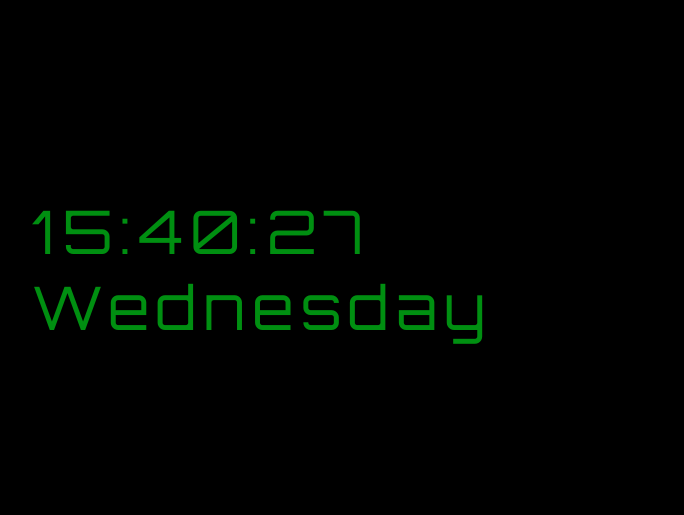
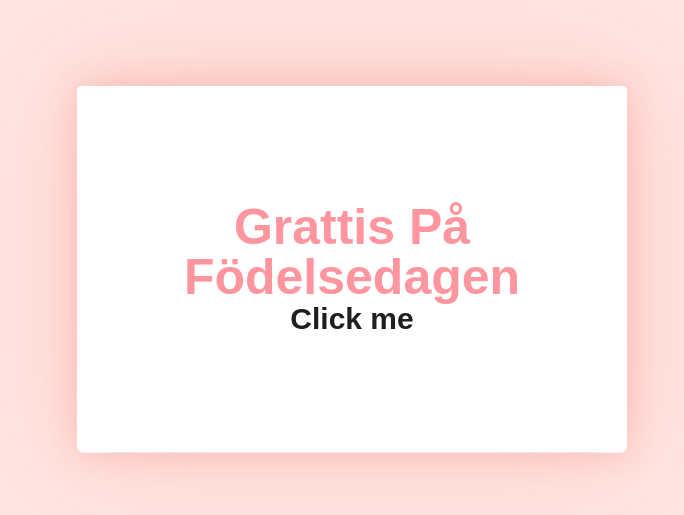
Before and after one commit to MikaelJCarlsson/Clock, a plain HTML site: page index.html in a window 1280 px wide. Shown: the part 131-646 px from the top of the page, without its empty margins (288-972 px from the left). Drawn offline with nearby package versions, Linux system fonts and the light colour scheme; a web font is replaced by a local one.

Commit message:
Birfday
Birfday

```diff
--- /dev/null
+++ b/alva.css
@@ -0,0 +1,488 @@
+@import url(https://fonts.googleapis.com/css?family=Allan:700,400);
+body, html {
+  width: 100%;
+  height: 100%;
+}
+
+body {
+  margin: 0;
+  background-color: mistyrose;
+  position: relative;
+  perspective: 800px;
+  overflow: hidden;
+}
+
+.envelope {
+  z-index: 2;
+  position: absolute;
+  width: 550px;
+  height: 366.66667px;
+  top: 50%;
+  left: 50%;
+  margin-top: -183.33333px;
+  margin-left: -275px;
+  transform-style: preserve-3d;
+  transform-origin: right center;
+  transition: transform 1s ease;
+  font-family: "Allan", sans-serif;
+  color: #1F1F1F;
+}
+
+.envelope .front, .envelope .back {
+  position: absolute;
+  width: 100%;
+  height: 100%;
+  background-color: #FFF;
+  border-radius: 5px;
+  box-shadow: 0 0 30px -5px #fbc0b9eb;
+}
+
+.envelope .front {
+  backface-visibility: hidden;
+  cursor: pointer;
+  display: table;
+}
+
+.envelope .front:focus {
+  outline: none;
+}
+
+.envelope .front .stamp {
+  transform: translate3d(0, 0, 1px);
+  position: absolute;
+  width: 80px;
+  height: 80px;
+  right: 10px;
+  top: 10px;
+  padding: 10px;
+  background: radial-gradient(rgba(0, 0, 0, 0) 0px, rgba(0, 0, 0, 0) 4px, #f6f6df 4px, #f6f6df);
+  background-size: 20px 20px;
+  background-position: -10px -10px;
+}
+
+.envelope .front .stamp:after {
+  content: "";
+  display: block;
+  width: 100%;
+  height: 100%;
+  background-color: #FFF;
+  border-radius: 2px;
+}
+
+.envelope .front .mail {
+  text-align: center;
+  display: table-cell;
+  vertical-align: middle;
+}
+
+.envelope .front .mail p {
+  font-weight: bold;
+  margin: 0;
+}
+
+.envelope .back .letter p {
+  font-size: 30px;
+  line-height: 20px;
+  letter-spacing: 2px;
+  color: #ff969f;
+}
+
+.envelope .front .mail p:first-child {
+  font-size: 50px;
+  line-height: 50px;
+  color: #ff969f;
+}
+
+.envelope .front .mail p:last-child {
+  font-size: 30px;
+}
+
+.envelope .back .letter p:nth-child(2) {
+  font-size: 30px;
+  color: black;
+}
+
+.envelope .back .letter p:nth-child(3) {
+  font-size: 30px;
+  color: #f57882;
+  margin-top: 150px;
+  float: right;
+}
+
+.envelope .back {
+  transform: rotateY(180deg) translate3d(0, 0, 1px);
+}
+
+.envelope .back .flip {
+  position: absolute;
+  width: 100%;
+  height: 100%;
+  overflow: hidden;
+}
+
+.envelope .back .flip:before {
+  content: "";
+  position: absolute;
+  background-color: #FFF;
+  box-shadow: 0px 0px 100px #f5c1bc52;
+}
+
+.envelope .back .top-flip:before, .envelope .back .bottom-flip:before {
+  width: 388.90873px;
+  height: 388.90873px;
+}
+
+.envelope .back .top-flip {
+  z-index: 5;
+  transform-origin: top center;
+}
+
+.envelope .back .top-flip:before {
+  transform-origin: top left;
+  transform: rotate(-45deg);
+  border-bottom-left-radius: 50px;
+  border-top-left-radius: 10px;
+  border-bottom-right-radius: 10px;
+}
+
+.envelope .back .bottom-flip {
+  z-index: 4;
+}
+
+.envelope .back .bottom-flip:before {
+  transform-origin: left bottom;
+  transform: rotate(45deg) translate(-15px, -15px);
+  border-top-left-radius: 100px;
+  border-bottom-left-radius: 10px;
+  border-top-right-radius: 10px;
+}
+
+.envelope .back .left-flip:before, .envelope .back .right-flip:before {
+  width: 269.27249px;
+  height: 269.27249px;
+  top: -5px;
+}
+
+.envelope .back .left-flip {
+  z-index: 3;
+}
+
+.envelope .back .left-flip:before {
+  transform-origin: top left;
+  transform: rotate(45deg);
+  border-top-left-radius: 20px;
+  border-bottom-right-radius: 30px;
+  border-top-right-radius: 5px;
+}
+
+.envelope .back .right-flip {
+  z-index: 2;
+}
+
+.envelope .back .right-flip:before {
+  right: 0;
+  transform-origin: top right;
+  transform: rotate(-45deg);
+  border-top-right-radius: 20px;
+  border-bottom-left-radius: 30px;
+  border-top-left-radius: 5px;
+}
+
+.envelope .back .letter {
+  z-index: 1;
+  position: absolute;
+  top: 5px;
+  left: 10px;
+  width: 530px;
+  height: 346.66667px;
+  background-color: #FFF;
+  border-radius: 5px;
+  padding: 0 30px;
+  box-sizing: border-box;
+  box-shadow: 0px 1px 100px #fbc0b9eb;
+}
+
+.envelope .back .letter div {
+  position: relative;
+  margin-top: 25px;
+}
+
+.envelope .back .letter label {
+  position: absolute;
+  font-size: 16px;
+  line-height: 20px;
+  opacity: 0;
+  top: -15px;
+  transition: all 0.1s linear;
+  color: #ADADAD;
+}
+
+.envelope .back .letter label.show {
+  opacity: 1;
+  top: -18px;
+}
+
+.envelope .back .letter label.focus {
+  color: inherit;
+}
+
+.envelope .back .letter ::placeholder {
+  color: #ADADAD;
+}
+
+.envelope .back .letter input[type='text'], .envelope .back .letter textarea {
+  border: none;
+  box-sizing: border-box;
+  width: 100%;
+  padding: 5px;
+  margin: 0;
+  background-color: #F6F6DF;
+}
+
+.envelope .back .letter input:focus, .envelope .back .letter textarea:focus {
+  outline: none;
+}
+
+.envelope .back .letter input, .envelope .back .letter textarea {
+  font-family: "Allan", sans-serif;
+  font-size: 20px;
+}
+
+.envelope .back .letter input[type='text'] {
+  height: 33px;
+}
+
+.envelope .back .letter input[type='submit'] {
+  font-weight: bold;
+  cursor: pointer;
+  border: none;
+  border-radius: 2px;
+  padding: 5px 20px;
+  background-color: #e7e1bc;
+  margin: 0;
+  transition: all 0.1s linear;
+}
+
+.envelope .back .letter input[type='submit']:hover {
+  background-color: #DCD0AA;
+}
+
+.envelope .back .letter textarea {
+  resize: none;
+  height: 117.66667px;
+}
+
+.envelope.new {
+  animation: new 1s forwards;
+}
+
+.envelope.open {
+  animation: open 3s forwards;
+}
+
+.envelope.open .top-flip {
+  animation: flip-open 1s 1s forwards;
+}
+
+.envelope.open .letter {
+  animation: letter-out 1s 2s forwards;
+}
+
+.envelope.send {
+  animation: send 4s forwards;
+}
+
+.envelope.send .top-flip {
+  transform: rotateX(-180deg);
+  z-index: -1;
+  animation: flip-close 1s 1s forwards;
+}
+
+.envelope.send .letter {
+  animation: letter-in 1s forwards;
+}
+
+@keyframes new {
+  0% {
+    left: 0%;
+    margin-left: -550px;
+  }
+  100% {
+    left: 50%;
+    margin-left: -275px;
+  }
+}
+@keyframes open {
+  0% {
+    transform: translate3d(0, 0, 0) rotateY(0);
+  }
+  33.333% {
+    transform: translate3d(-100%, 0, 0) rotateY(-180deg);
+  }
+  66.666% {
+    transform: translate3d(-100%, 0, 0) rotateY(-180deg);
+  }
+  100% {
+    transform: translate3d(-100%, 733.33333px, 0) rotateY(-180deg);
+  }
+}
+@keyframes flip-open {
+  0% {
+    transform: rotateX(0deg);
+    z-index: 5;
+  }
+  50% {
+    transform: rotateX(0deg);
+    z-index: 5;
+  }
+  100% {
+    transform: rotateX(-180deg);
+    z-index: -1;
+  }
+}
+@keyframes letter-out {
+  0% {
+    transform: translate3d(0, 0, 0);
+    box-shadow: 0 0px 30px -5px #fbc0b9eb;
+  }
+  100% {
+    transform: translate3d(0, -733.33333px, 0);
+    box-shadow: 0 0px 30px -5px #fbc0b9eb;
+  }
+}
+@keyframes send {
+  0% {
+    transform: translate3d(-100%, 733.33333px, 0) rotateY(-180deg);
+    left: 50%;
+    margin-left: -275px;
+  }
+  25% {
+    transform: translate3d(-100%, 0, 0) rotateY(-180deg);
+    left: 50%;
+    margin-left: -275px;
+  }
+  50% {
+    transform: translate3d(-100%, 0, 0) rotateY(-180deg);
+    left: 50%;
+    margin-left: -275px;
+  }
+  75% {
+    transform: translate3d(0, 0, 0) rotateY(0deg);
+    left: 50%;
+    margin-left: -275px;
+  }
+  100% {
+    transform: translate3d(0, 0, 0) rotateY(0deg);
+    left: 100%;
+    margin-left: 20px;
+  }
+}
+@keyframes flip-close {
+  0% {
+    transform: rotateX(-180deg);
+    z-index: -1;
+  }
+  50% {
+    transform: rotateX(0deg);
+    z-index: 5;
+  }
+  100% {
+    transform: rotateX(0deg);
+    z-index: 5;
+  }
+}
+@keyframes letter-in {
+  0% {
+    transform: translate3d(0, -733.33333px, 0);
+    box-shadow: inset 0 0px 30px -5px #a87e50, 0 0 20px -5px;
+  }
+  100% {
+    transform: translate3d(0, 0, 0);
+    box-shadow: inset 0 0px 30px -5px #b08c5b, 0 0 10px -5px;
+  }
+}
+.cake {
+  position: absolute;
+  top: 0;
+  right: 0;
+  bottom: 0;
+  left: 0;
+  margin: auto;
+  width: 200px;
+  height: 40px;
+  background: #745a4a;
+  border-radius: 100%;
+  box-shadow: 0px 4px 0px #6B5344, 0px 8px 0px #6B5344, 0px 12px 0px #6B5344, 0px 16px 0px #6B5344, 0px 20px 0px #6B5344, 0px 24px 0px #6B5344, 0px 28px 0px #6B5344, 0px 32px 0px #2fabde, 0px 36px 0px #2fabde, 0px 40px 0px #F8ECC9, 0px 44px 0px #F8ECC9, 0px 48px 0px #F8ECC9, 0px 52px 0px #F8ECC9, 0px 56px 0px #6B5344, 0px 60px 0px #6B5344, 0px 64px 0px #6B5344, 0px 68px 0px #6B5344, 0px 72px 0px #6B5344, 0px 76px 0px #6B5344, 0px 80px 0px #6B5344;
+}
+.cake:before {
+  position: absolute;
+  right: 0;
+  top: 79px;
+  left: -25px;
+  margin: auto;
+  content: "";
+  width: 250px;
+  height: 50px;
+  border-radius: 100%;
+  background: #fff;
+  box-shadow: 0px 6px 0px rgba(0, 0, 0, 0.1);
+  z-index: -1;
+}
+
+.candle {
+  background: #ffffff;
+  border-top-left-radius: 40%;
+  border-top-right-radius: 40%;
+  position: absolute;
+  bottom: 70%;
+  left: 50%;
+  margin-left: -2.5px;
+  margin-top: -8.333333333333334px;
+  width: 10px;
+  height: 50px;
+}
+.candle:after, .candle:before {
+  background: rgba(255, 0, 0, 0.4);
+  content: "";
+  position: absolute;
+  width: 100%;
+  height: 5px;
+}
+.candle:after {
+  top: 25%;
+  left: 0;
+}
+.candle:before {
+  top: 45%;
+  left: 0;
+}
+
+.fire {
+  border-radius: 100%;
+  box-shadow: 0 0 40px 10px rgba(248, 233, 209, 0.2);
+  position: absolute;
+  top: -12px;
+  left: 50%;
+  margin-left: -3.3333333333333335px;
+  width: 6.666666666666667px;
+  height: 20.5px;
+  animation: fire 2s infinite;
+}
+
+@keyframes fire {
+  0% {
+    background: #fbf33f;
+    background: radial-gradient(circle, #fbf33f 0%, #fcb146 100%);
+    transform: translateY(0) scale(1);
+  }
+  50% {
+    transform: translateY(-20px) scale(0);
+    background: #fbf33f;
+    background: radial-gradient(circle, #fbf33f 0%, #fcb146 100%);
+  }
+  100% {
+    background: #fbf33f;
+    background: radial-gradient(circle, #fbf33f 0%, #fcb146 100%);
+    transform: translateY(0) scale(1);
+  }
+}
--- /dev/null
+++ b/alva.js
@@ -0,0 +1,9 @@
+$(function(){
+
+	if (!$('.envelope').hasClass('open')){
+	  $('.envelope').click(function(){
+		$(this).removeClass('new').addClass('open');
+	  });
+	}
+
+  });
--- a/index.html
+++ b/index.html
@@ -3,15 +3,38 @@
 <head>
     <meta charset="UTF-8">
     <meta name="viewport" content="width=device-width, initial-scale=1.0">
-    <title>Time</title>
-    <link rel="preconnect" href="https://fonts.gstatic.com">
-    <link href="https://fonts.googleapis.com/css2?family=Orbitron&display=swap" rel="stylesheet">
-    <link rel="stylesheet" href="klocka.css">
+    <title>Grattis Alva!</title>
+    <link rel="stylesheet" href="alva.css">
+    <script src="https://code.jquery.com/jquery-3.5.1.min.js"></script>
 </head>
 <body>
 
-    <div id="MyClockDisplay" class="clock" onload="showTime()"></div>
+    <div class="envelope new">
+        <div class="front">
+          <div class="mail">
+            <p>Grattis På Födelsedagen</p>
+            <p>Click me</p>
+          </div>
+        </div>
+        <div class="back">
+          <div class="letter">
+                  <p>Stort grattis på födelsedagen Alva </p>
+                      <p>Önskar Micke</p>
 
-    <script src="klocka.js"></script>
+          <div class="box">
+              <div class="cake">
+                  <div class="candle">
+                      <div class="fire"></div>
+                  </div>
+              </div>
+          </div>
+          </div>
+          <div class="flip left-flip"></div>
+          <div class="flip right-flip"></div>
+          <div class="flip bottom-flip"></div>
+          <div class="flip top-flip"></div>
+        </div>
+      </div>
+      <script src="alva.js"></script>
 </body>
 </html>
```
Also changed, not shown: Klocka.html (added, +17 -0 lines).
